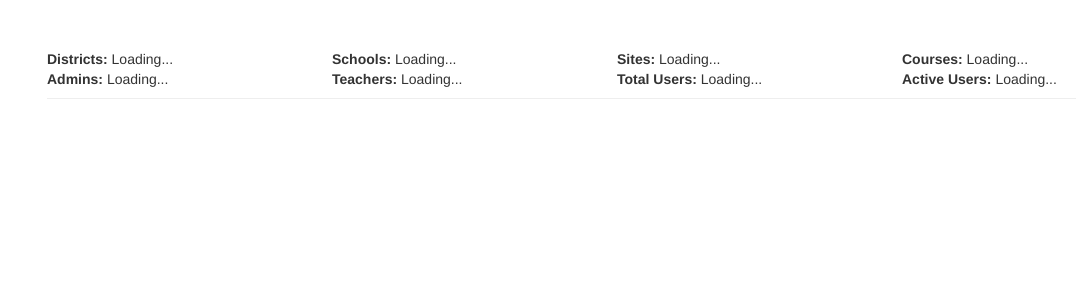
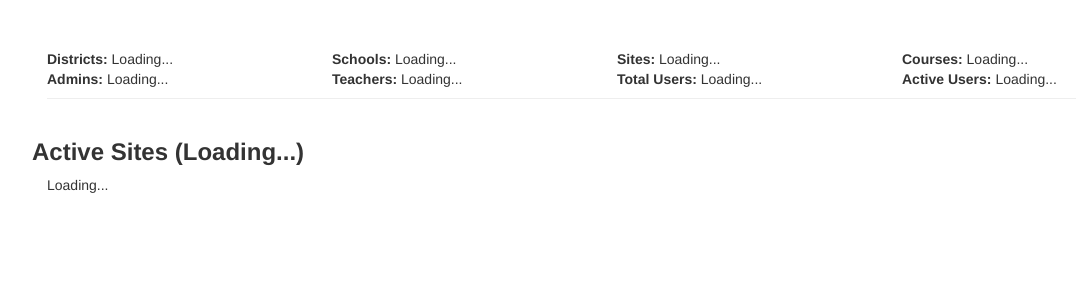
Before and after one commit to osuosl/orvsd_central, a Python web app: template orvsd_central/templates/report.html in a window 1280 px wide. Shown: the part 51-351 px from the top of the page, without its empty margins (38-1114 px from the left). Run offline with Jinja, Linux system fonts and the light colour scheme; the template is opened without the code that fills it, so the values that code supplies are empty.

Commit message:
active display added
refs #87

```diff
--- a/orvsd_central/static/js/report.js
+++ b/orvsd_central/static/js/report.js
@@ -1,7 +1,11 @@
 $(function() {
     $.get("/1/report/stats", function(data) {
         $.each(data, function(k,v) {
-            $("#"+k).html(v);
+            if (k === 'sites') {
+                $("."+k).html(v);
+            } else {
+                $("#"+k).html(v);
+            }
         });
     });
 });
--- a/orvsd_central/templates/report.html
+++ b/orvsd_central/templates/report.html
@@ -20,7 +20,7 @@
                 <strong>Schools:</strong> <span id="schools">Loading...</span>
             </div>
             <div class="col-xs-3">
-                <strong>Sites:</strong> <span id="sites">Loading...</span>
+                <strong>Sites:</strong> <span class="sites">Loading...</span>
             </div>
             <div class="col-xs-3">
                 <strong>Courses:</strong> <span id="courses">Loading...</span>
@@ -43,7 +43,13 @@
     </div>
     <!-- End Page Header -->
 
-
+    <!-- Report Body -->
+    <div class="row">
+        <h3><strong>Active Sites (<span class="sites">Loading...</span>)</strong></h3>
+    </div>
+    <div class="container-fluid" id="report_tables">
+        <div class="row">Loading...</div>
+    </div>
 
 </div>
 {% endblock %}
```
